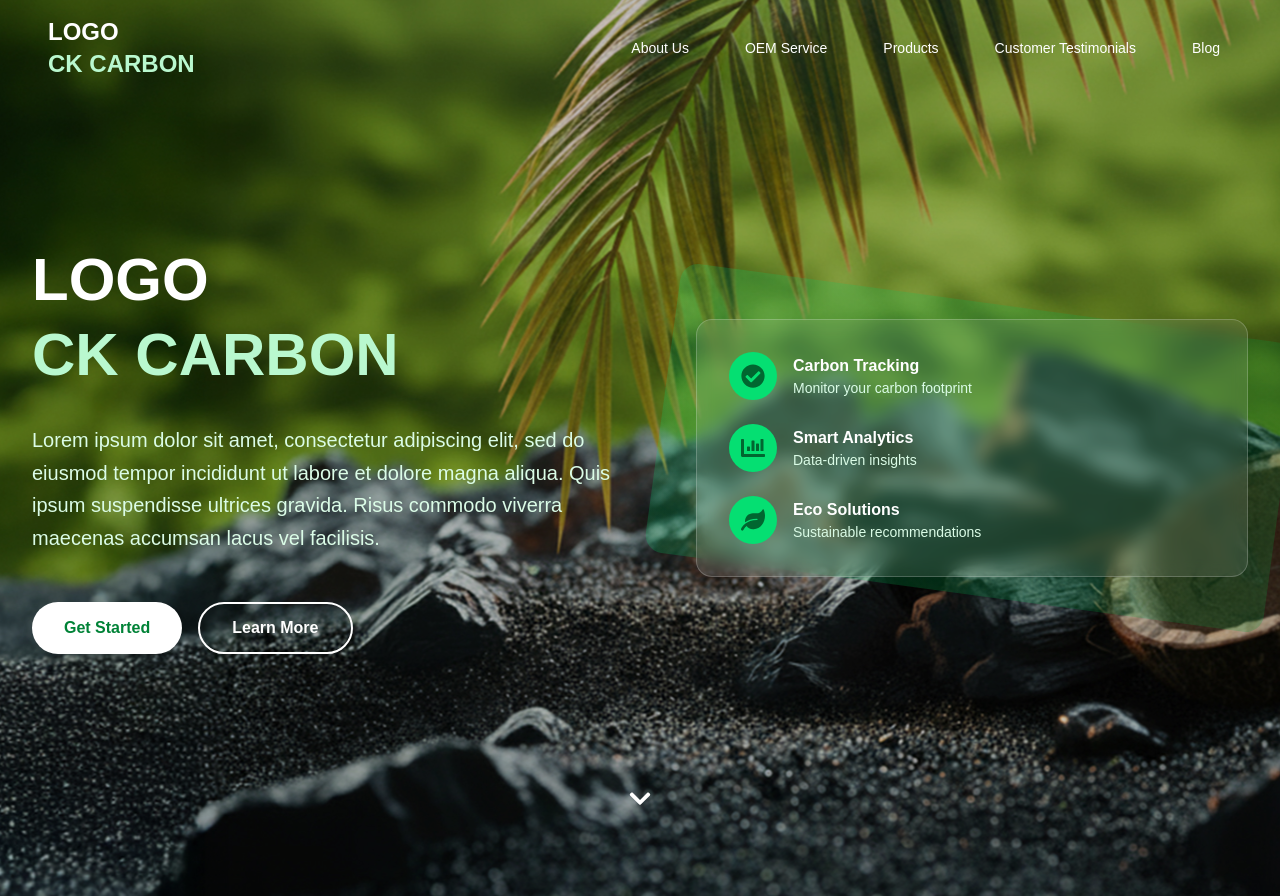
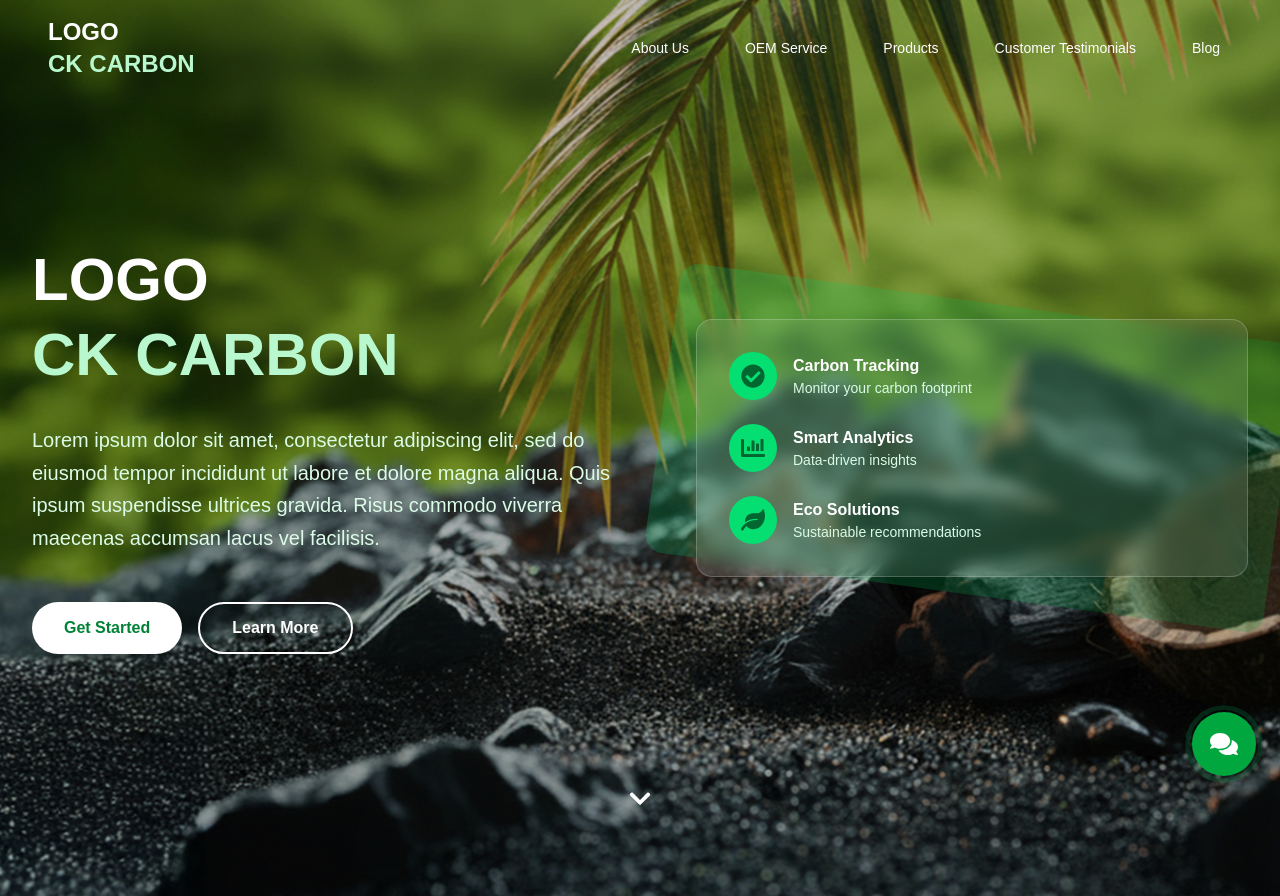
Before and after one commit to canvasmediaagencydev/ckcarbon, a Next.js app: page / in a window 1280 px wide. Built offline with nearby package versions, Linux system fonts and the light colour scheme.

Commit message:
feat: contact us sticky

```diff
--- a/src/app/page.tsx
+++ b/src/app/page.tsx
@@ -1,11 +1,13 @@
 import Navbar from "@/components/Navbar";
 import HeroSection from "@/components/HeroSection";
+import ContactWidget from "@/components/ContactWidget";
 
 export default function Home() {
   return (
     <div className="min-h-screen">
       <Navbar/>
       <HeroSection />
+      <ContactWidget />
     </div>
   );
 }
--- /dev/null
+++ b/src/components/ContactWidget.tsx
@@ -0,0 +1,141 @@
+"use client";
+
+import { useState } from 'react';
+import { motion, AnimatePresence } from 'framer-motion';
+import { FaComments, FaTimes, FaPhone, FaFacebookMessenger } from 'react-icons/fa';
+import { SiLine } from 'react-icons/si';
+
+export default function ContactWidget() {
+  const [isOpen, setIsOpen] = useState(false);
+
+  const toggleWidget = () => {
+    setIsOpen(!isOpen);
+    console.log('Widget toggled:', !isOpen); // Debug log
+  };
+
+  const contactOptions = [
+    {
+      id: 'line',
+      icon: SiLine,
+      label: 'Line',
+      color: 'bg-green-500',
+      hoverColor: 'hover:bg-green-600',
+      href: 'https://line.me/ti/p/@yourline'
+    },
+    {
+      id: 'messenger',
+      icon: FaFacebookMessenger,
+      label: 'Messenger',
+      color: 'bg-blue-500',
+      hoverColor: 'hover:bg-blue-600',
+      href: 'https://m.me/yourpage'
+    },
+    {
+      id: 'phone',
+      icon: FaPhone,
+      label: 'Phone',
+      color: 'bg-purple-500',
+      hoverColor: 'hover:bg-purple-600',
+      href: 'tel:+1234567890'
+    },
+  ];
+
+  return (
+    <div className="fixed right-6 bottom-6" style={{ zIndex: 9999 }}>
+      {/* Contact Options */}
+      <AnimatePresence>
+        {isOpen && (
+          <div className="absolute bottom-20 right-0 flex flex-col space-y-3">
+            {contactOptions.map((option, index) => (
+              <motion.a
+                key={option.id}
+                href={option.href}
+                target={option.href.startsWith('http') ? '_blank' : '_self'}
+                rel={option.href.startsWith('http') ? 'noopener noreferrer' : undefined}
+                className={`flex items-center justify-center w-14 h-14 rounded-full text-white shadow-lg transition-all duration-300 ${option.color} ${option.hoverColor}`}
+                initial={{ opacity: 0, x: 50, scale: 0 }}
+                animate={{ opacity: 1, x: 0, scale: 1 }}
+                exit={{ opacity: 0, x: 50, scale: 0 }}
+                transition={{
+                  duration: 0.4,
+                  delay: index * 0.1,
+                  ease: "easeOut"
+                }}
+                whileHover={{
+                  scale: 1.1,
+                  boxShadow: "0 8px 25px rgba(0,0,0,0.3)"
+                }}
+                whileTap={{ scale: 0.95 }}
+                title={option.label}
+              >
+                <option.icon className="w-6 h-6" />
+              </motion.a>
+            ))}
+          </div>
+        )}
+      </AnimatePresence>
+
+      {/* Main Toggle Button */}
+      <motion.button
+        onClick={toggleWidget}
+        className={`relative w-16 h-16 rounded-full text-white shadow-lg transition-all duration-300 flex items-center justify-center ${
+          isOpen
+            ? 'bg-red-500 hover:bg-red-600'
+            : 'bg-green-600 hover:bg-green-700'
+        }`}
+        whileHover={{
+          scale: 1.1,
+          boxShadow: "0 8px 25px rgba(0,0,0,0.3)"
+        }}
+        whileTap={{ scale: 0.95 }}
+        animate={{
+          rotate: isOpen ? 45 : 0,
+        }}
+        transition={{ duration: 0.3 }}
+        style={{ zIndex: 10000 }}
+      >
+        <AnimatePresence mode="wait">
+          {isOpen ? (
+            <motion.div
+              key="close"
+              initial={{ opacity: 0, rotate: -90 }}
+              animate={{ opacity: 1, rotate: 0 }}
+              exit={{ opacity: 0, rotate: 90 }}
+              transition={{ duration: 0.2 }}
+            >
+              <FaTimes className="w-7 h-7" />
+            </motion.div>
+          ) : (
+            <motion.div
+              key="open"
+              initial={{ opacity: 0, rotate: -90 }}
+              animate={{ opacity: 1, rotate: 0 }}
+              exit={{ opacity: 0, rotate: 90 }}
+              transition={{ duration: 0.2 }}
+            >
+              <FaComments className="w-7 h-7" />
+            </motion.div>
+          )}
+        </AnimatePresence>
+      </motion.button>
+
+      {/* Pulse Animation Ring */}
+      {!isOpen && (
+        <div className="absolute inset-0 rounded-full">
+          <motion.div
+            className="absolute inset-0 rounded-full border-4 border-green-400 opacity-30"
+            animate={{
+              scale: [1, 1.4, 1],
+              opacity: [0.3, 0, 0.3]
+            }}
+            transition={{
+              duration: 2,
+              repeat: Infinity,
+              ease: "easeInOut"
+            }}
+          />
+        </div>
+      )}
+    </div>
+  );
+}
```
